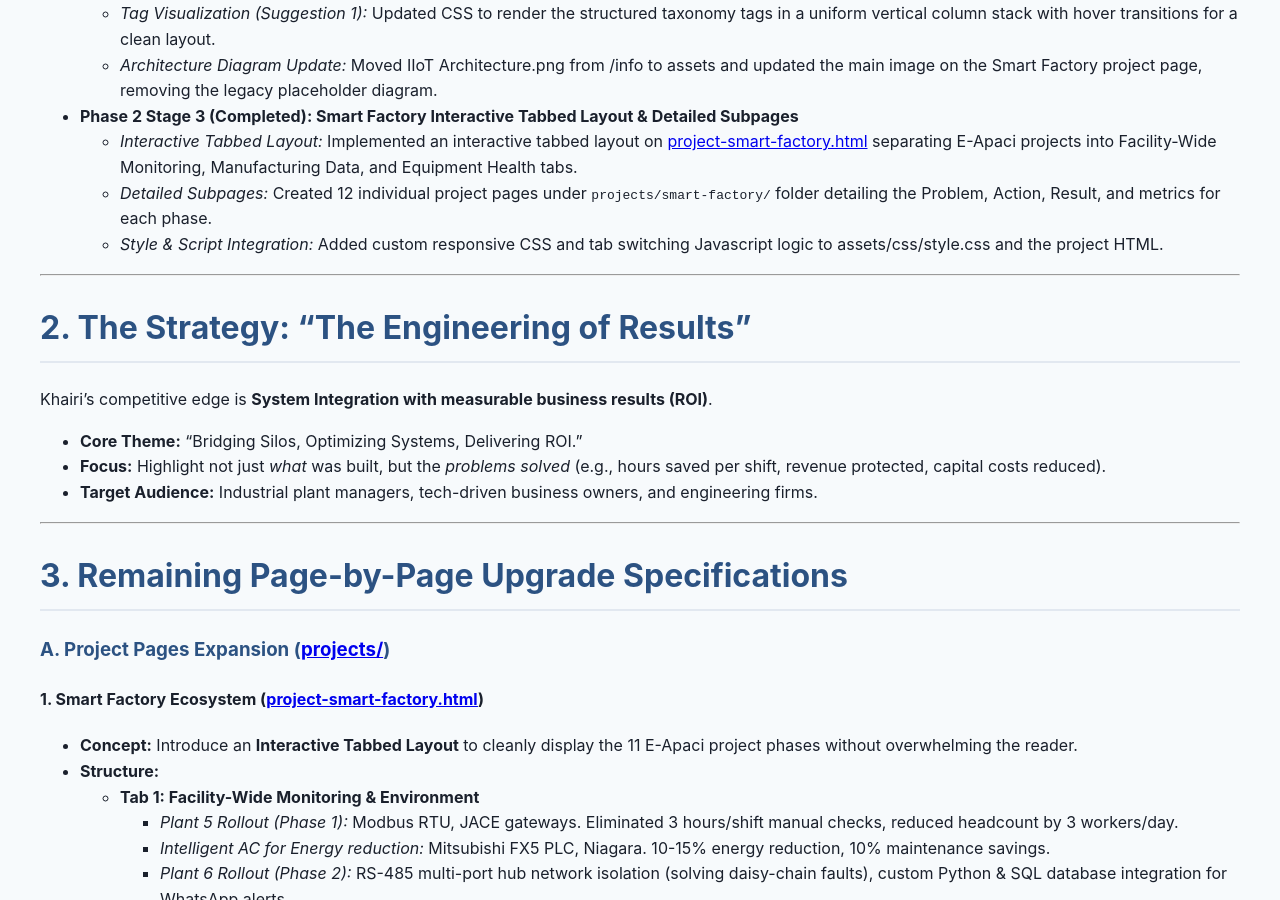
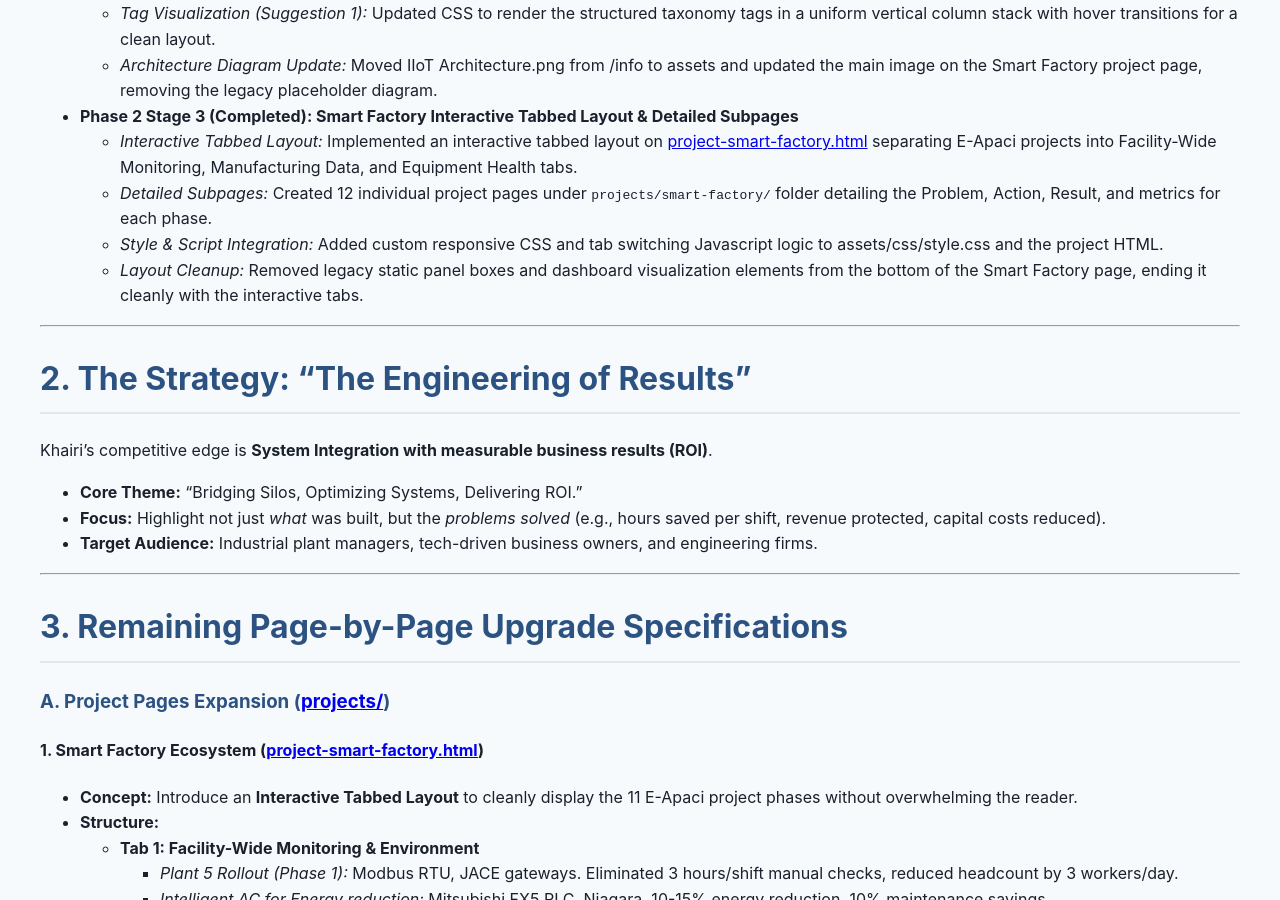
Before and after one commit to xion-xion/xion-xion.github.io, a Jekyll site: the page built from PORTFOLIO_UPGRADE_PLAN.md, in a window 1280 px wide and 900 px high, scrolled down 1339 px. Built offline with Jekyll 4.4.1, drawn with Linux system fonts in a browser that asks for light colours; our own code applies the rules of GitHub Pages for plain Markdown files; some of the changed text lies outside the part shown.

Commit message:
docs: update upgrade plan status
Update PORTFOLIO_UPGRADE_PLAN.md with layout cleanup details and add a task to prepare visual assets for the 12 sub-projects.

```diff
--- a/PORTFOLIO_UPGRADE_PLAN.md
+++ b/PORTFOLIO_UPGRADE_PLAN.md
@@ -39,6 +39,8 @@
     *   *Interactive Tabbed Layout:* Implemented an interactive tabbed layout on [project-smart-factory.html](file:///home/xion/xion-xion.github.io/projects/project-smart-factory.html) separating E-Apaci projects into Facility-Wide Monitoring, Manufacturing Data, and Equipment Health tabs.
     *   *Detailed Subpages:* Created 12 individual project pages under `projects/smart-factory/` folder detailing the Problem, Action, Result, and metrics for each phase.
     *   *Style & Script Integration:* Added custom responsive CSS and tab switching Javascript logic to assets/css/style.css and the project HTML.
+    *   *Layout Cleanup:* Removed legacy static panel boxes and dashboard visualization elements from the bottom of the Smart Factory page, ending it cleanly with the interactive tabs.
+
 
 
 ---
@@ -111,8 +113,9 @@
 
 ### Phase 3: Styling, SEO, & Visual Assets
 1.  [Completed] Add CSS styles for the tab switcher and custom UI items to style files.
-2.  Create SVG wireframes/diagrams for the network layout and the drone docking contacts.
-3.  Add SEO Open Graph metadata to page headers.
+2.  [Action Required] Prepare / create visual assets or images for each of the 12 detailed sub-projects under `projects/smart-factory/` (replaces default template/placeholder layouts).
+3.  Create SVG wireframes/diagrams for the network layout and the drone docking contacts.
+4.  Add SEO Open Graph metadata to page headers.
 
 ---
 
```
